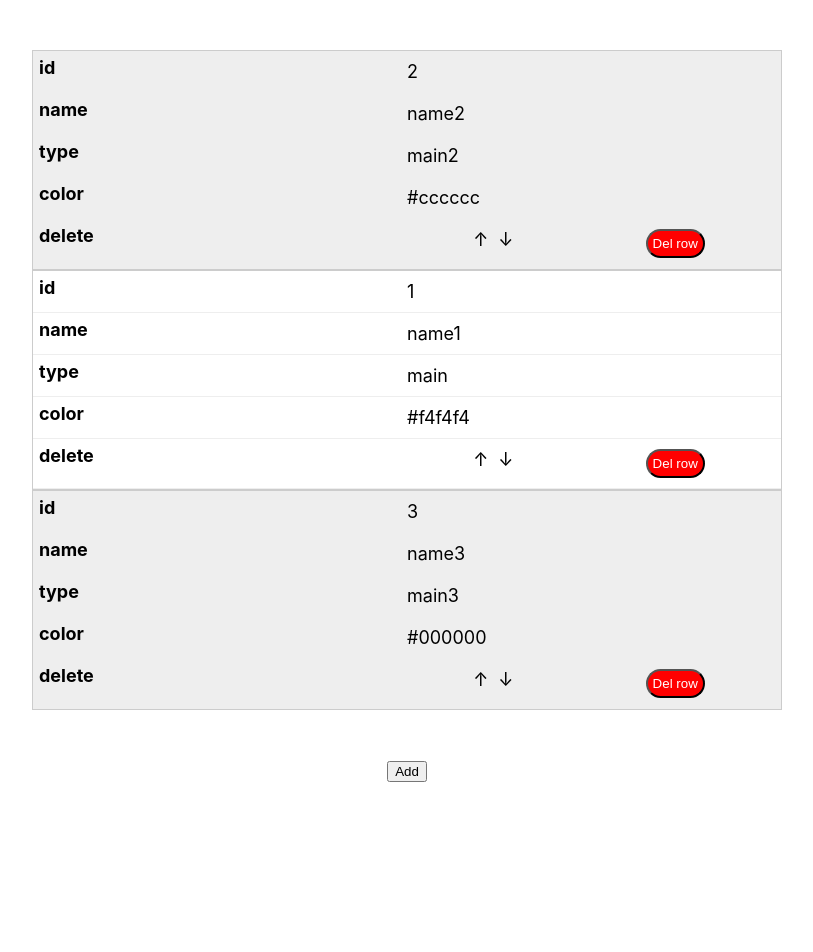
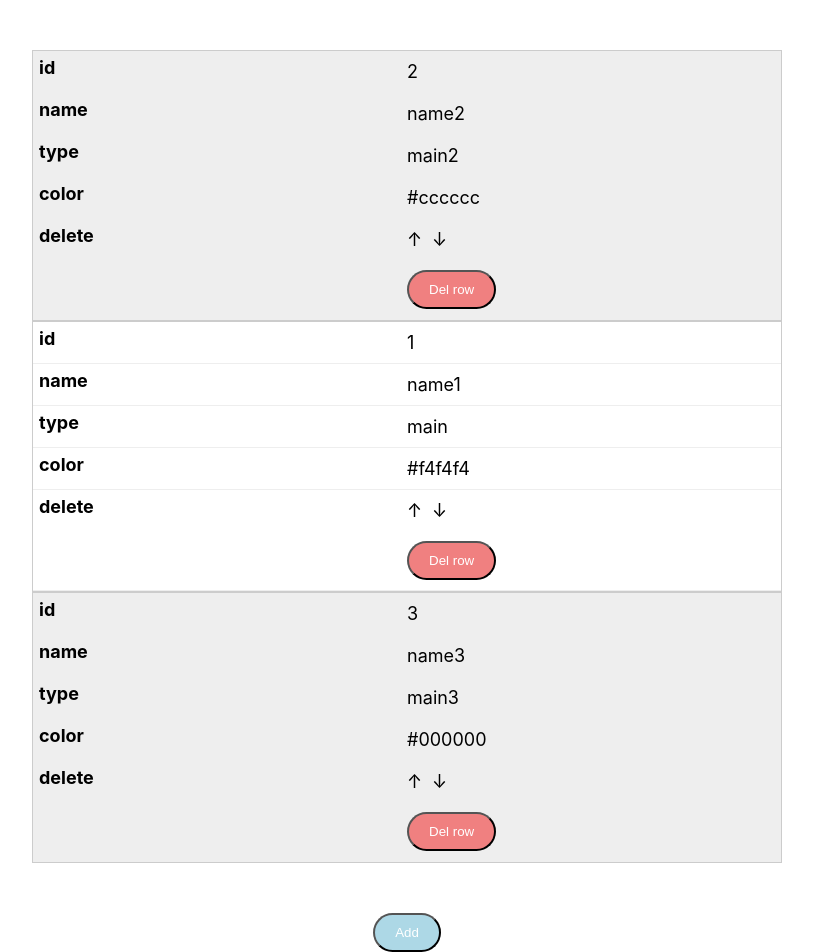
Before and after one commit to makhnev-a/react-test-table, a React (Create React App) app: page / in a window 1280 px wide. Shown: the whole page, without its empty margins (233-1046 px from the left). Before the commit the page ends 800 px from the top, so only its background shows below. Built offline with nearby package versions, Linux system fonts and the light colour scheme.

Commit message:
final (fix styles and add button component)

```diff
--- a/src/App.tsx
+++ b/src/App.tsx
@@ -3,6 +3,7 @@ import './App.css';
 import {Table} from "./components/Table";
 import {useStorage} from "./utils/customHooks";
 import {TableRowsType} from "./utils/types";
+import {Button} from "./components/Button";
 
 const data = [
     {id: 2, name: 'name2', type: 'main2', color: '#cccccc'},
@@ -15,8 +16,8 @@ const App = () => {
 
     const addRowHandler = () => setTable([...table, {
         id: table.length + 1,
-        name: 'name3',
-        type: 'main3',
+        name: 'nameNewTest',
+        type: 'mainNewTest',
         color: '#000000'
     }]);
 
@@ -82,7 +83,11 @@ const App = () => {
                 tableRowUp={tableRowUp}
                 tableRowDown={tableRowDown}
             />
-            <button onClick={addRowHandler}>Add</button>
+            <Button
+                onHandler={addRowHandler}
+                btnName={'add'}
+                btnText={'Add'}
+            />
         </div>
     );
 }
--- /dev/null
+++ b/src/components/Button.module.css
@@ -0,0 +1,13 @@
+.del {
+    background-color: lightcoral;
+}
+
+.add {
+    background-color: lightblue;
+}
+
+.btn {
+    color: #fff;
+    padding: 10px 20px;
+    border-radius: 20px;
+}
--- /dev/null
+++ b/src/components/Button.tsx
@@ -0,0 +1,21 @@
+import React from "react";
+import styles from './Button.module.css';
+
+type PropsType = {
+    onHandler: () => void
+    btnName: string
+    btnText: string
+};
+
+export const Button = ({onHandler, btnName, btnText}: PropsType) => {
+    const btnColor = btnName === 'add'
+        ? `${styles.add}`
+        : `${styles.del}`;
+
+    return (
+        <button
+            onClick={onHandler}
+            className={`${styles.btn} ${btnColor}`}
+        >{btnText}</button>
+    );
+};
--- a/src/components/TableCell.tsx
+++ b/src/components/TableCell.tsx
@@ -8,9 +8,9 @@ type PropsType = {
     dataAttr: string
 };
 
-export const TableCell = (props: PropsType) => {
+export const TableCell = ({id, rowName, changeRow, isColor, dataAttr}: PropsType) => {
     const [nameActive, setNameActive] = useState(false);
-    const [cellName, setCellName] = useState(props.rowName);
+    const [cellName, setCellName] = useState(rowName);
     const inputRef = useRef<HTMLInputElement | null>(null);
 
     useEffect(() => {
@@ -23,8 +23,7 @@ export const TableCell = (props: PropsType) => {
     const onNameActiveClick = () => setNameActive(true);
     const onNameInActiveClick = () => {
         setNameActive(false);
-        debugger
-        props.changeRow(props.id, props.dataAttr, cellName);
+        changeRow(id, dataAttr, cellName);
     };
 
     const onChangeRow = (e: ChangeEvent<HTMLInputElement>) => setCellName(e.currentTarget.value);
@@ -33,7 +32,7 @@ export const TableCell = (props: PropsType) => {
         <td
             onClick={onNameActiveClick}
             onBlur={onNameInActiveClick}
-            data-column={props.dataAttr}
+            data-column={dataAttr}
         >
             {
                 nameActive
@@ -42,7 +41,7 @@ export const TableCell = (props: PropsType) => {
                         autoFocus
                         value={cellName}
                         onChange={onChangeRow}
-                        type={props.isColor ? 'color' : 'text'}
+                        type={isColor ? 'color' : 'text'}
                         ref={inputRef}
                     />
                     : <span>{cellName}</span>
--- a/src/components/TableRow.module.css
+++ b/src/components/TableRow.module.css
@@ -2,3 +2,20 @@
     display: flex;
     justify-content: space-around;
 }
+
+.actionCell {
+    display: flex;
+    justify-content: space-around
+}
+
+@media only screen and (max-width: 760px),
+(min-device-width: 768px) and (max-device-width: 1024px)  {
+    .actionCell {
+        flex-direction: column;
+    }
+
+    .filter {
+        display: block;
+        margin-bottom: 20px;
+    }
+}
--- a/src/components/TableRow.tsx
+++ b/src/components/TableRow.tsx
@@ -1,6 +1,7 @@
 import React from "react";
 import {TableCell} from "./TableCell";
 import styles from './TableRow.module.css';
+import {Button} from "./Button";
 
 type PropsType = {
     id: number
@@ -27,16 +28,17 @@ export const TableRow = ({id, index, name, type, color, deleteRow, changeRow, ta
                 <TableCell id={id} rowName={type} changeRow={changeRow} dataAttr={'type'}/>
                 <TableCell id={id} rowName={color} isColor changeRow={changeRow} dataAttr={'color'}/>
                 <td data-column={'delete'}>
-                    <div style={{display: 'flex', justifyContent: 'space-around'}}>
+                    <div className={styles.actionCell}>
                         <div className={styles.filter}>
                             <span style={{marginRight: '10px'}} onClick={onUpBtnClick}>&uarr;</span>
                             <span onClick={onDownBtnClick}>&darr;</span>
                         </div>
                         <div>
-                            <button
-                                onClick={onDeleteRow}
-                                style={{backgroundColor: 'red', color: '#fff', padding: '5px', borderRadius: '20px'}}
-                            >Del row</button>
+                            <Button
+                                onHandler={onDeleteRow}
+                                btnName={'del'}
+                                btnText={'Del row'}
+                            />
                         </div>
                     </div>
                 </td>
```
